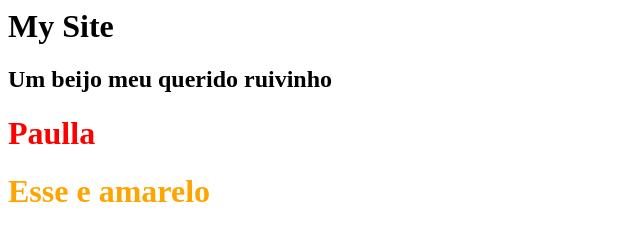
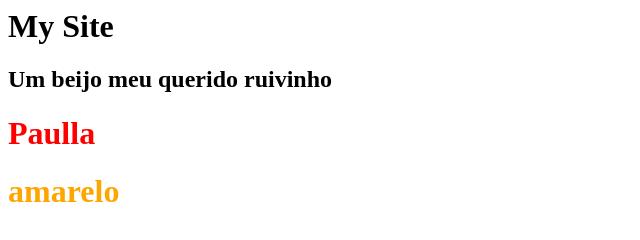
Before and after one commit to paullassnt/meusite, a plain HTML site: page index.html in a window 1280 px wide. Shown: the whole page, without its empty margins (0-640 px from the left). Drawn offline with Linux system fonts and the light colour scheme.

Commit message:
Update index.html

```diff
--- a/index.html
+++ b/index.html
@@ -12,6 +12,6 @@
 <h1> <font color="#FF0000"> Paulla </font> <br /> <h1>
    </Body>
 </html>
-    <font color= "Orange"> Esse e amarelo </font>
+    <font color= "Orange"> amarelo </font>
   </Body>
 </html>
```
